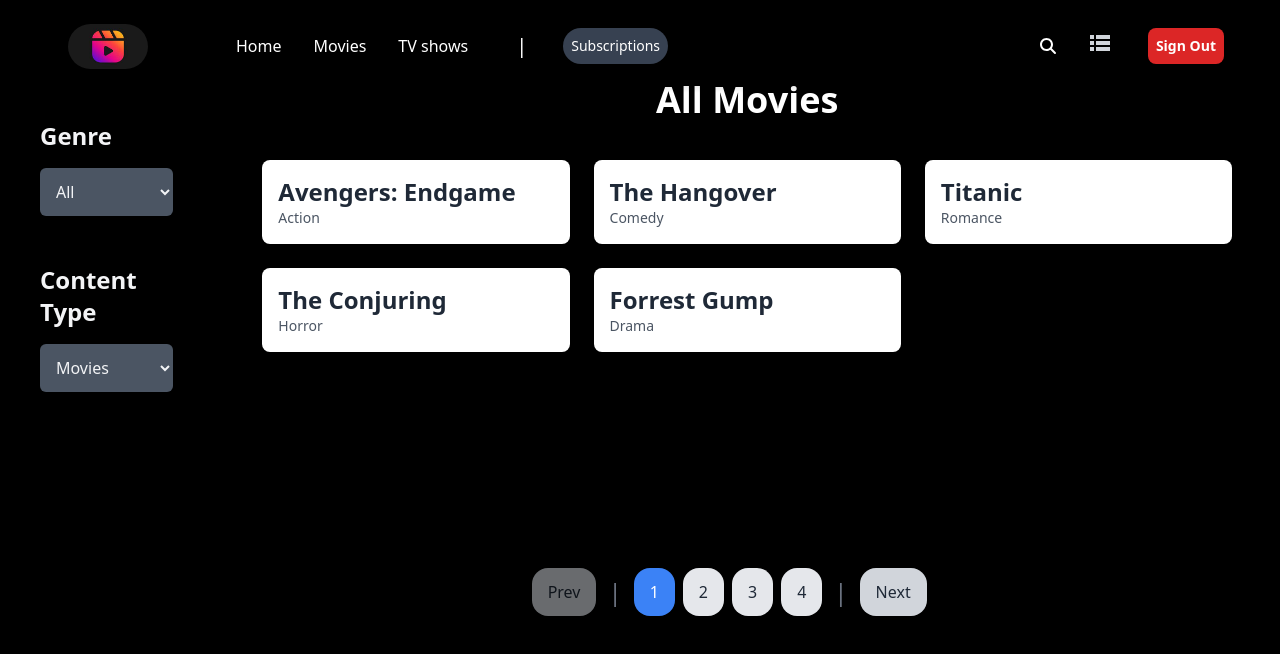
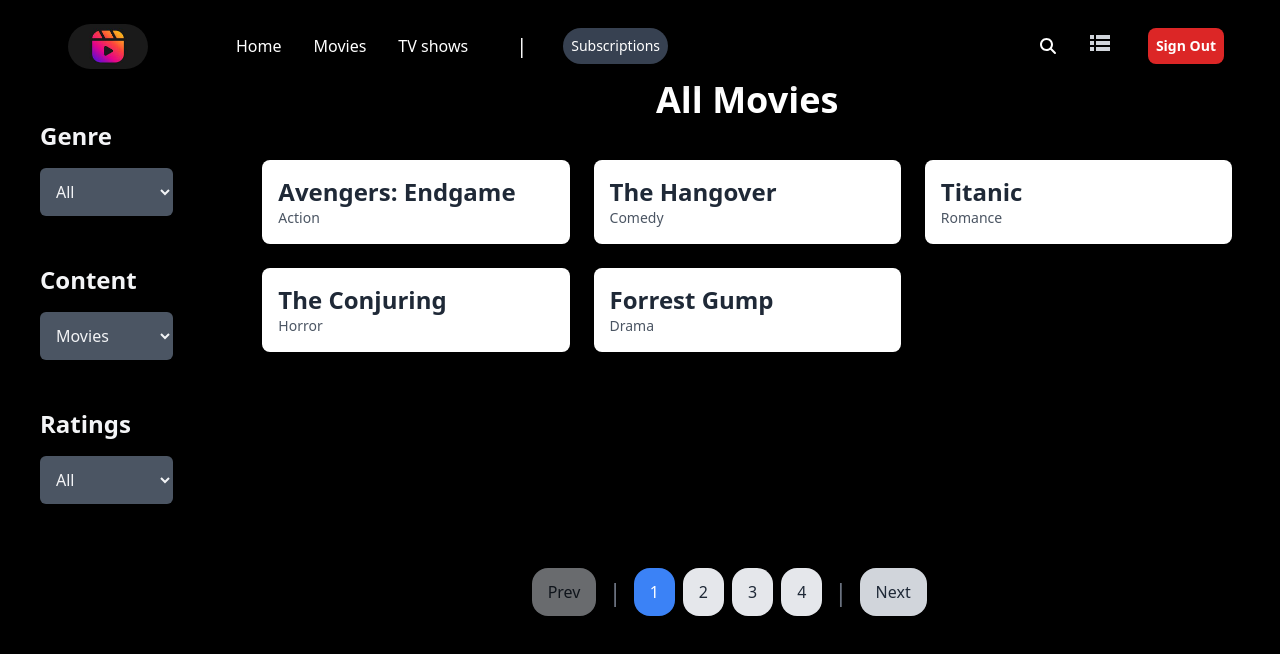
Before and after one commit to juniorjudy123/TypescriptMovieApp, a React (Vite) app: page /all-movies in a window 1280 px wide. Shown: the top 654 px of the page. Built offline with nearby package versions, Linux system fonts and the light colour scheme.

Commit message:
more design corrections

```diff
--- a/src/pages/AllMoviesPage.tsx
+++ b/src/pages/AllMoviesPage.tsx
@@ -138,15 +138,27 @@
 					<option value="romance">Romance</option>
 				</select>
 				<h2 className="text-2xl font-semibold  text-gray-100  mt-12">
-					Content Type{" "}
+					Content{" "}
 				</h2>
 				<select
 					id="genre-select"
 					className="mt-4 w-full p-3  bg-gray-600  text-gray-100 rounded-md"
 					onChange={(e) => setSelectedGenre(e.target.value)}
 				>
-					<option value="action">Movies</option>
-					<option value="comedy">TV</option>
+					<option value="movies">Movies</option>
+					<option value="tv">TV</option>
+				</select>
+				<h2 className="text-2xl font-semibold  text-gray-100  mt-12">
+					Ratings{" "}
+				</h2>
+				<select
+					id="genre-select"
+					className="mt-4 w-full p-3  bg-gray-600  text-gray-100 rounded-md"
+					onChange={(e) => setSelectedGenre(e.target.value)}
+				>
+					<option value="all">All</option>
+					<option value="8+">8+</option>
+					<option value="7+">7+</option>
 				</select>
 			</div>
 
```
